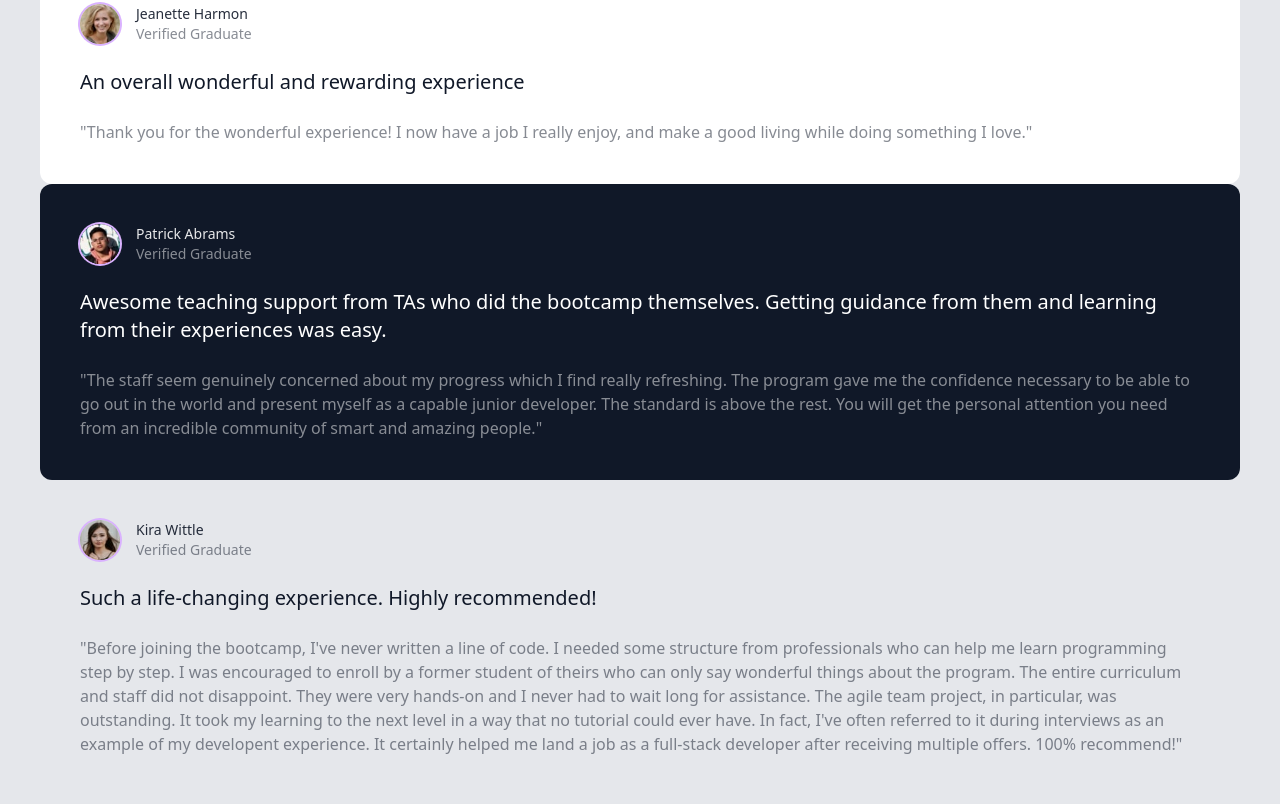
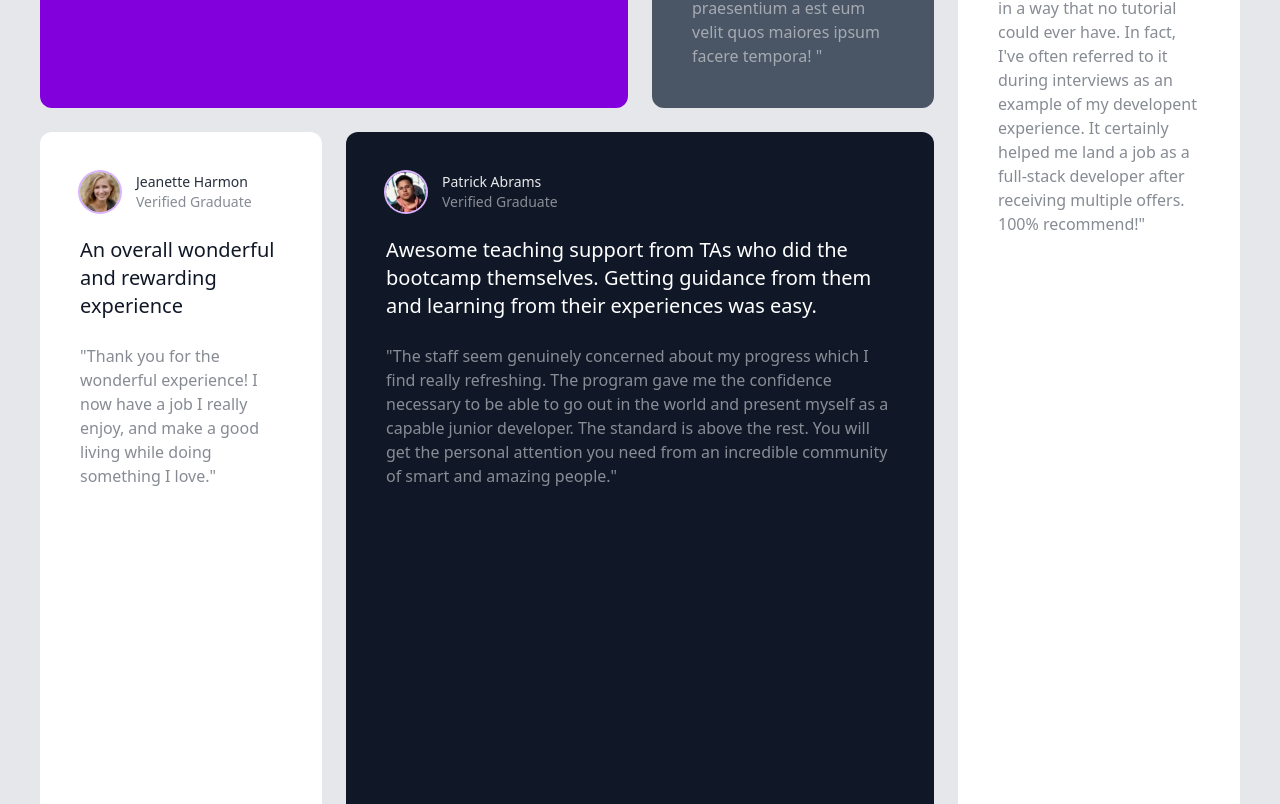
Before and after one commit to bdushime/Testimonial_Grid, a website: page src/index.html in a window 1280 px wide. Shown: the part 736-1540 px from the top of the page. Drawn offline with Linux system fonts and the light colour scheme.

Commit message:
initial commit

```diff
--- a/package.json
+++ b/package.json
@@ -2,5 +2,8 @@
   "dependencies": {
     "@tailwindcss/cli": "^4.0.6",
     "tailwindcss": "^4.0.6"
+  },
+  "devDependencies": {
+    "@tailwindcss/line-clamp": "^0.4.4"
   }
 }
--- a/src/index.html
+++ b/src/index.html
@@ -13,9 +13,10 @@
   <!--Global Container-->
   <div class="container mx-auto max-w-7xl p-2 md:p-10">
     <!--Grid Container-->
-    <div class="text-white">
+    <div class= " grid gap-6 grid-cols-1 text-white md:grid-cols-4 md:grid-rows-2">
+
         <!--Box 1-->
-        <div class="relative p-10 rounded-xl bg-purple-700">
+        <div class="relative p-10 rounded-xl bg-purple-700 md:col-span-2">
             <!--Quotes Image-->
             <img src="" alt="" class="absolute top-3 right-10 scale-125 md:top-7 md:right-24 md:scale-150"/>
             <!--Box Header-->
@@ -81,7 +82,7 @@
 
 
                    <!--Box 3-->
-                   <div class="hidden p-10 rounded-xl text-gray-900 bg-white-600">
+                   <div class="hidden p-10 rounded-xl text-gray-900 bg-white md:block md:row-span-2">
                     <!--Box Header-->
                     <div class="flex  space-x-4">
                         <img src="../images/image-kira.jpg" alt="" class="w-10 h-10 rounded-full ring-2 ring-purple-300">
@@ -134,7 +135,7 @@
 
 
                                         <!--Box 5-->
-              <div class=" p-10 rounded-xl bg-gray-900">
+              <div class=" p-10 rounded-xl bg-gray-900 md:col-span-2">
                 <!--Box Header-->
                 <div class="flex  space-x-4">
                     <img src="../images/image-patrick.jpg" alt="" class="w-10 h-10 rounded-full ring-2 ring-purple-300">
@@ -162,7 +163,7 @@
 
 
               <!--Box 6-->
-              <div class=" p-10 rounded-xl text-gray-900 bg-white-600">
+              <div class=" p-10 rounded-xl text-gray-900 bg-white-600 md:hidden">
                 <!--Box Header-->
                 <div class="flex  space-x-4">
                     <img src="../images/image-kira.jpg" alt="" class="w-10 h-10 rounded-full ring-2 ring-purple-300">
--- a/tailwind.config.js
+++ b/tailwind.config.js
@@ -16,5 +16,7 @@ module.exports = {
         }
       },
     },
-    plugins: [],
+    plugins: [
+        require('@tailwindcss/line-clamp')
+    ],
   }
```
Also changed, not shown: src/output.css, 1 other file.
